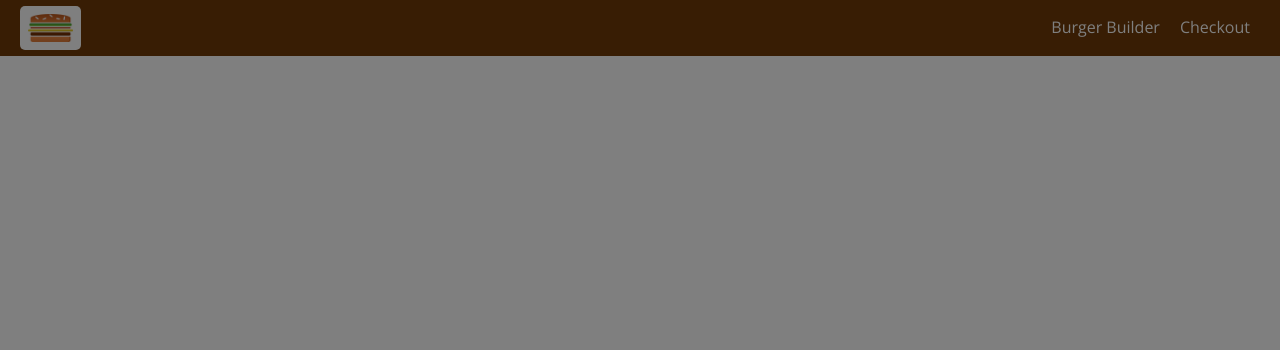
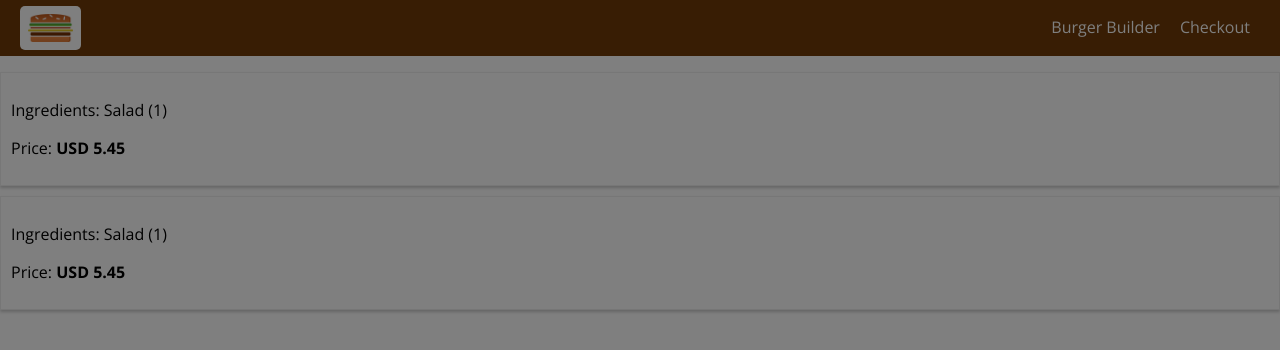
Before and after one commit to selmadelgado/burger-builder, a React app: page /orders in a window 1280 px wide. Shown: the top 350 px of the page. Built offline with nearby package versions, Linux system fonts and the light colour scheme.

Commit message:
219 Add Orders Page

```diff
--- a/src/App.js
+++ b/src/App.js
@@ -3,6 +3,7 @@ import { Route, Switch } from 'react-router-dom';
 import Layout from './hoc/Layout/Layout';
 import BurgerBuilder from './containers/BurgerBuilder/BurgerBuilder';
 import Checkout from './containers/Checkout/Checkout';
+import Orders from './containers/Orders/Orders';
 
 class App extends Component {
   render () {
@@ -11,6 +12,7 @@ class App extends Component {
         <Layout>
           <Switch>
             <Route path="/checkout" component={Checkout} />
+            <Route path="/orders" component={Orders} />
             <Route path="/" exact component={BurgerBuilder} />
           </Switch>
         </Layout>
--- /dev/null
+++ b/src/components/Order/Order.css
@@ -0,0 +1,8 @@
+.Order {
+    width: 100%;
+    border: 1px solid #eee;
+    box-shadow: 0 2px 3px #ccc;
+    padding: 10px;
+    margin: 10px auto;
+    box-sizing: border-box;
+}
--- /dev/null
+++ b/src/components/Order/Order.js
@@ -0,0 +1,11 @@
+import React from 'react';
+import classes from './Order.css';
+
+const order = (props) => (
+    <div className={classes.Order}>
+        <p>Ingredients: Salad (1)</p>
+        <p>Price: <strong>USD 5.45</strong></p>
+    </div>
+);
+
+export default order;
--- a/src/containers/BurgerBuilder/BurgerBuilder.js
+++ b/src/containers/BurgerBuilder/BurgerBuilder.js
@@ -90,15 +90,14 @@ class BurgerBuilder extends Component {
     }
 
     purchaseContinueHandler = () => {
-        //alert('You can continue!');
-
 
         const queryParams = [];
-        for (let i in this.state.ingredients){
+        for (let i in this.state.ingredients) {
             queryParams.push(encodeURIComponent(i) + '=' + encodeURIComponent(this.state.ingredients[i]));
         }
 
         queryParams.push('price=' + this.state.totalPrice);
+
         const queryString = queryParams.join('&');
 
         this.props.history.push({
--- a/src/containers/Checkout/ContactData/ContactData.js
+++ b/src/containers/Checkout/ContactData/ContactData.js
@@ -45,6 +45,7 @@ class ContactData extends Component {
             });
     }
 
+
     render () {
         let form = (
             <form>
--- /dev/null
+++ b/src/containers/Orders/Orders.js
@@ -0,0 +1,15 @@
+import React, { Component } from 'react';
+import Order from '../../components/Order/Order';
+
+class Orders extends Component {
+    render(){
+        return (
+            <div>
+                <Order/>
+                <Order/>
+            </div>
+        );
+    }
+}
+
+export default Orders;
```
